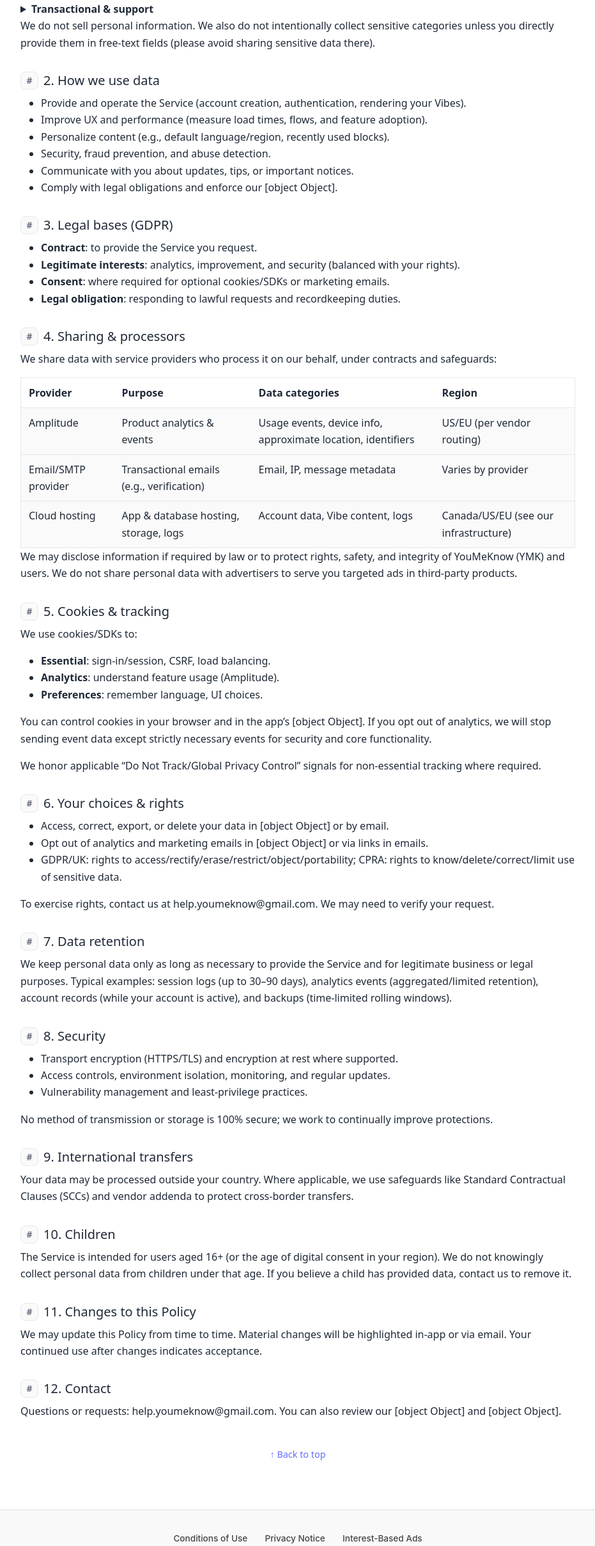
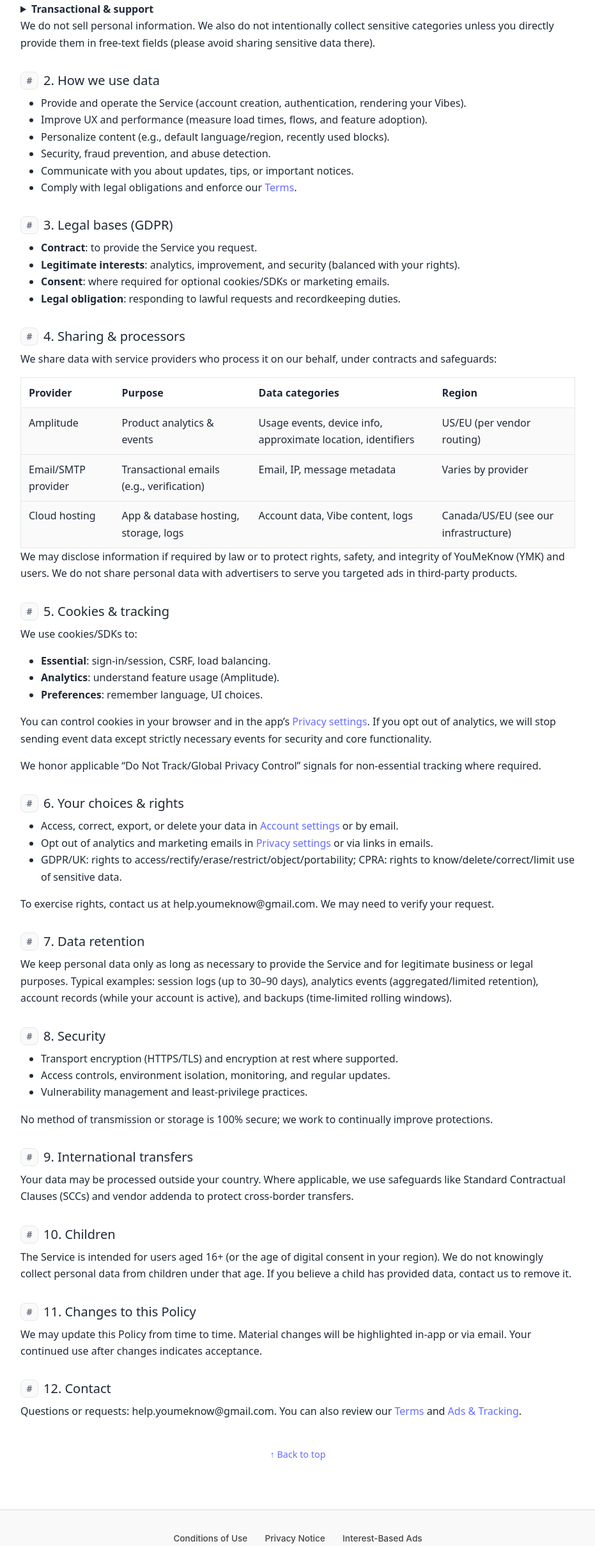
Before and after one commit to BestAltul/easylink-ui, a React (Vite) app: page /privacy in a window 1280 px wide. Shown: the part 931-3348 px from the top of the page at 64% size, without its empty margins (174-1105 px from the left). Built offline with nearby package versions, Linux system fonts and the light colour scheme; no server answers.

Commit message:
fix(privacy): replace t() with <Trans> for link interpolation

```diff
--- a/src/locales/en/legal_privacy.json
+++ b/src/locales/en/legal_privacy.json
@@ -79,7 +79,7 @@
         "personalize": "Personalize content (e.g., default language/region, recently used blocks).",
         "security": "Security, fraud prevention, and abuse detection.",
         "communicate": "Communicate with you about updates, tips, or important notices.",
-        "legal": "Comply with legal obligations and enforce our {{terms}}."
+        "legal": "Comply with legal obligations and enforce our <termsLink>{{terms}}</termsLink>."
       }
     },
     "bases": {
@@ -104,14 +104,14 @@
         "analytics": { "title": "Analytics", "text": "understand feature usage (Amplitude)." },
         "prefs": { "title": "Preferences", "text": "remember language, UI choices." }
       },
-      "controls": "You can control cookies in your browser and in the app’s {{privacy}}. If you opt out of analytics, we will stop sending event data except strictly necessary events for security and core functionality.",
+      "controls": "You can control cookies in your browser and in the app’s <privacyLink>{{privacy}}</privacyLink>. If you opt out of analytics, we will stop sending event data except strictly necessary events for security and core functionality.",
       "dnt": "We honor applicable “Do Not Track/Global Privacy Control” signals for non-essential tracking where required."
     },
     "choices": {
       "title": "6. Your choices & rights",
       "items": {
-        "manage": "Access, correct, export, or delete your data in {{account}} or by email.",
-        "optout": "Opt out of analytics and marketing emails in {{privacy}} or via links in emails.",
+         "manage": "Access, correct, export, or delete your data in <accountLink>{{account}}</accountLink> or by email.",
+        "optout": "Opt out of analytics and marketing emails in <privacyLink>{{privacy}}</privacyLink> or via links in emails.",
         "rights": "GDPR/UK: rights to access/rectify/erase/restrict/object/portability; CPRA: rights to know/delete/correct/limit use of sensitive data."
       },
       "contact": "To exercise rights, contact us at {{email}}. We may need to verify your request."
@@ -144,8 +144,8 @@
     "contact": {
       "title": "12. Contact",
       "text": "Questions or requests: {{email}}.",
-      "links": "You can also review our {{terms}} and {{ads}}."
-    }
+      "links": "You can also review our <termsLink>{{terms}}</termsLink> and <adsLink>{{ads}}</adsLink>."
+      }
   },
   "back_to_top": "↑ Back to top"
 }
--- a/src/pages/legal/Privacy.jsx
+++ b/src/pages/legal/Privacy.jsx
@@ -5,7 +5,7 @@ import useScrollToHash from "@/components/legal/useScrollToHash";
 import Section from "@/components/legal/Section";
 import TOC from "@/components/legal/TOC";
 import ProcessorTable from "@/components/legal/ProcessorTable";
-import { useTranslation } from "react-i18next";
+import { Trans, useTranslation } from "react-i18next";
 import { PRIVACY_UPDATED_AT } from "@/pages/legal/versions";
 import "./privacy.css";
 
@@ -70,9 +70,9 @@ export default function Privacy() {
 
       <header className="legal-header" role="banner">
         <h1 className="legal-h1">{t("title")}</h1>
-          <p className="legal-meta">
-            <em>{t("updated", { date: PRIVACY_UPDATED_AT })}</em>
-          </p>
+        <p className="legal-meta">
+          <em>{t("updated", { date: PRIVACY_UPDATED_AT })}</em>
+        </p>
         <p className="legal-intro">
           {t("intro", { brand: BRAND })}
         </p>
@@ -116,7 +116,12 @@ export default function Privacy() {
           <li>{t("sections.use.items.security")}</li>
           <li>{t("sections.use.items.communicate")}</li>
           <li>
-            {t("sections.use.items.legal", { terms: <Link to="/terms">{t("terms")}</Link> })}
+            <Trans
+              i18nKey="sections.use.items.legal"
+              ns="legal_privacy"
+              values={{ terms: t("terms") }}
+              components={{ termsLink: <Link to="/terms" /> }}
+            />
           </li>
         </ul>
       </Section>
@@ -144,9 +149,12 @@ export default function Privacy() {
           <li><strong>{t("sections.cookies.items.prefs.title")}</strong>: {t("sections.cookies.items.prefs.text")}</li>
         </ul>
         <p>
-          {t("sections.cookies.controls", {
-            privacy: <Link to="/settings/privacy">{t("links.privacy_settings")}</Link>
-          })}
+          <Trans
+            i18nKey="sections.cookies.controls"
+            ns="legal_privacy"
+            values={{ privacy: t("links.privacy_settings") }}
+            components={{ privacyLink: <Link to="/settings/privacy" /> }}
+          />
         </p>
         <p>{t("sections.cookies.dnt")}</p>
       </Section>
@@ -154,14 +162,20 @@ export default function Privacy() {
       <Section id="choices" title={t("sections.choices.title")} copyAnchor={copyAnchor}>
         <ul className="bulleted">
           <li>
-            {t("sections.choices.items.manage", {
-              account: <Link to="/settings/account">{t("links.account_settings")}</Link>
-            })}
+            <Trans
+              i18nKey="sections.choices.items.manage"
+              ns="legal_privacy"
+              values={{ account: t("links.account_settings") }}
+              components={{ accountLink: <Link to="/settings/account" /> }}
+            />
           </li>
           <li>
-            {t("sections.choices.items.optout", {
-              privacy: <Link to="/settings/privacy">{t("links.privacy_settings")}</Link>
-            })}
+            <Trans
+              i18nKey="sections.choices.items.optout"
+              ns="legal_privacy"
+              values={{ privacy: t("links.privacy_settings") }}
+              components={{ privacyLink: <Link to="/settings/privacy" /> }}
+            />
           </li>
           <li>{t("sections.choices.items.rights")}</li>
         </ul>
@@ -198,10 +212,15 @@ export default function Privacy() {
       <Section id="contact" title={t("sections.contact.title")} copyAnchor={copyAnchor}>
         <p>
           {t("sections.contact.text", { email: CONTACT_EMAIL })}{" "}
-          {t("sections.contact.links", {
-            terms: <Link to="/terms">{t("terms")}</Link>,
-            ads: <Link to="/ads">{t("ads")}</Link>
-          })}
+          <Trans
+            i18nKey="sections.contact.links"
+            ns="legal_privacy"
+            values={{ terms: t("terms"), ads: t("ads") }}
+            components={{
+              termsLink: <Link to="/terms" />,
+              adsLink: <Link to="/ads" />
+            }}
+          />
         </p>
       </Section>
 
--- a/src/shared/ui/AccessCTA.css
+++ b/src/shared/ui/AccessCTA.css
@@ -84,10 +84,13 @@
   font-weight: 700;
 }
 
-.access-cta--subscribed:hover {
-  background: var(--bg-hover);
-  box-shadow: var(--shadow);
+.access-cta--subscribed {
+  --bg: #20c574;
+  --bg-hover: #17a861;
+  --shadow: 0 8px 20px rgba(32,197,116,0.25);
+  --ring:   rgba(32,197,116,0.30);
 }
+
 
 /* animations */
 @keyframes cta-pop {
@@ -110,15 +113,3 @@
   .access-cta__label { font-weight: 700; }
   .access-cta__spark { margin-right: 0; }
 }
-
-.access-cta {
-  --shadow: 0 8px 20px rgba(255, 10, 92, 0.25);
-  --ring:   rgba(255, 10, 92, 0.28);
-}
-
-.access-cta--subscribed {
-  --bg: #20c574;
-  --bg-hover: #17a861;
-  --shadow: 0 8px 20px rgba(32,197,116,0.25);
-  --ring:   rgba(32,197,116,0.30);
-}
```
